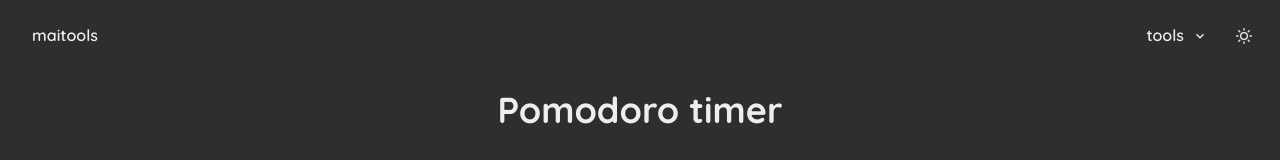
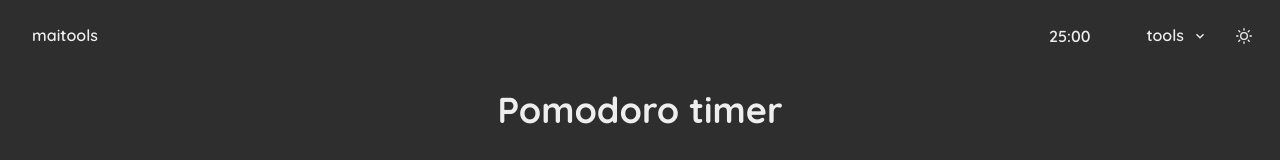
Before and after one commit to olimeme/maitools, a React (Vite) app: page /pomodoro-timer in a window 1280 px wide. Shown: the top 160 px of the page. Built offline with nearby package versions, Linux system fonts and the light colour scheme.

Commit message:
pomodoro: navbar component timer

```diff
--- /dev/null
+++ b/src/components/CondencedPomodoroTimer.tsx
@@ -0,0 +1,25 @@
+import { Box, Heading, Text } from "@chakra-ui/react";
+import React from "react";
+
+interface CondencedPomodoroProps {
+  currentTime: number;
+}
+
+const CondencedPomodoroTimer = ({ currentTime }: CondencedPomodoroProps) => {
+  const displayTime = (seconds: number) => {
+    const minutes = Math.floor(seconds / 60);
+    const remainingSeconds = seconds % 60;
+
+    return `${minutes.toString().padStart(2, "0")}:${remainingSeconds
+      .toString()
+      .padStart(2, "0")}`;
+  };
+
+  return (
+    <Box>
+      <Text>{displayTime(currentTime)}</Text>
+    </Box>
+  );
+};
+
+export default CondencedPomodoroTimer;
--- a/src/components/Navbar.tsx
+++ b/src/components/Navbar.tsx
@@ -11,7 +11,17 @@ import {
 import DarkModeSwitch from "./DarkModeSwitch";
 import { ChevronDownIcon } from "@chakra-ui/icons";
 import { Link } from "react-router-dom";
+import { useEffect, useState } from "react";
+import { getInitialStateFromLocalStorage } from "../helpers/getInitialStateFromLocalStorage";
+import CondencedPomodoroTimer from "./CondencedPomodoroTimer";
 const Navbar = () => {
+  const [currentTimeForPomodoro, setCurrentTimeForPomodoro] = useState<number>(
+    () => getInitialStateFromLocalStorage("timeRemaining", 25 * 60) as number
+  );
+
+  console.log(
+    getInitialStateFromLocalStorage("timeRemaining", 25 * 60) as number
+  );
   return (
     <Flex>
       <Box p="4">
@@ -20,6 +30,11 @@ const Navbar = () => {
         </Link>
       </Box>
       <Spacer />
+      <Box p="6">
+        <Link to={"/pomodoro-timer"}>
+          <CondencedPomodoroTimer currentTime={currentTimeForPomodoro} />
+        </Link>
+      </Box>
       <Box p="4">
         <Menu>
           <MenuButton
--- a/src/components/PomodoroTimer.tsx
+++ b/src/components/PomodoroTimer.tsx
@@ -36,7 +36,6 @@ const PomodoroTimer: React.FC<PomodoroTimerProps> = ({
   const timePassed = useRef(
     getInitialStateFromLocalStorage("passedTime", 0) as number
   );
-
   useEffect(() => {
     if (!isActive) return;
 
```
